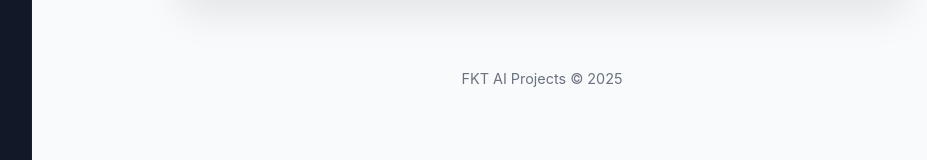
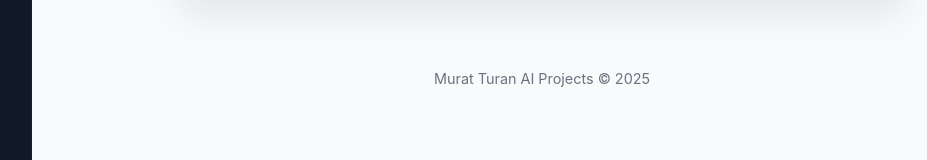
Before and after one commit to muratturan19/DL_Result_Analyzer, a React (Vite) app in the folder frontend/: page / in a window 1280 px wide. Shown: the part 1284-1444 px from the top of the page, without its empty margins (228-1155 px from the left). Built offline with nearby package versions, Linux system fonts and the light colour scheme.

Commit message:
Update footer branding

```diff
--- a/frontend/src/App.jsx
+++ b/frontend/src/App.jsx
@@ -1906,7 +1906,7 @@ function App() {
       </main>
 
       <footer className="app-footer">
-        <p>FKT AI Projects © 2025</p>
+        <p>Murat Turan AI Projects © 2025</p>
       </footer>
     </>
   );
@@ -1930,7 +1930,7 @@ function App() {
       </main>
 
       <footer className="app-footer">
-        <p>FKT AI Projects © 2025</p>
+        <p>Murat Turan AI Projects © 2025</p>
       </footer>
     </>
   );
```
